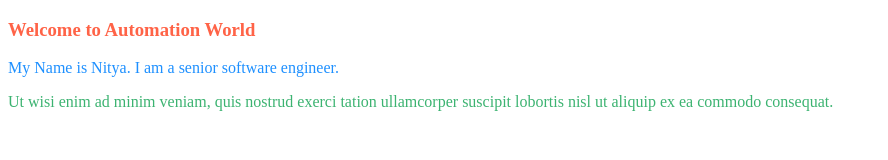
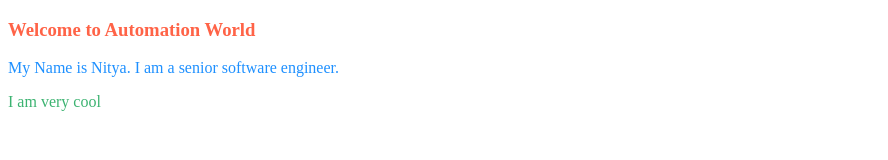
Before and after one commit to bridgecrew-perf6/deployment-153, a plain HTML site: page index.html in a window 1280 px wide. Shown: the whole page, without its empty margins (0-888 px from the left). Drawn offline with Linux system fonts and the light colour scheme.

Commit message:
Update index.html

```diff
--- a/index.html
+++ b/index.html
@@ -5,7 +5,7 @@
 <h3 style="color:Tomato;">Welcome to Automation World</h3>
 
 <p style="color:DodgerBlue;">My Name is Nitya. I am a senior software engineer.
-<p style="color:MediumSeaGreen;">Ut wisi enim ad minim veniam, quis nostrud exerci tation ullamcorper suscipit lobortis nisl ut aliquip ex ea commodo consequat.</p>
+  <p style="color:MediumSeaGreen;">I am very cool</p>
 
 </body>
 </html>
```
